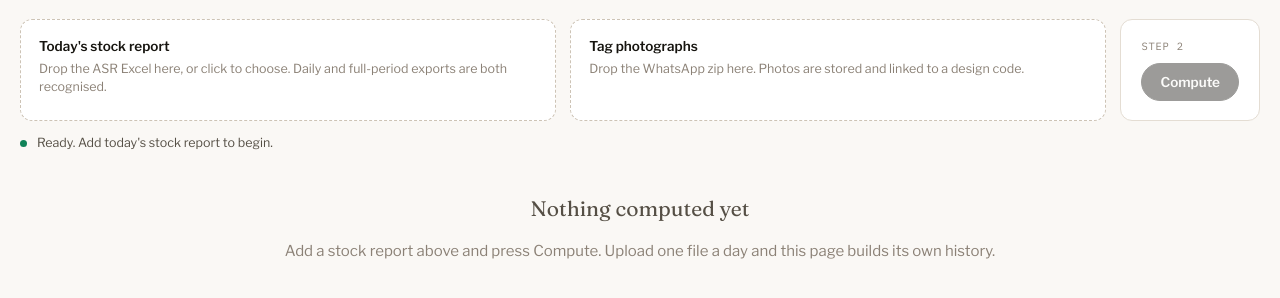
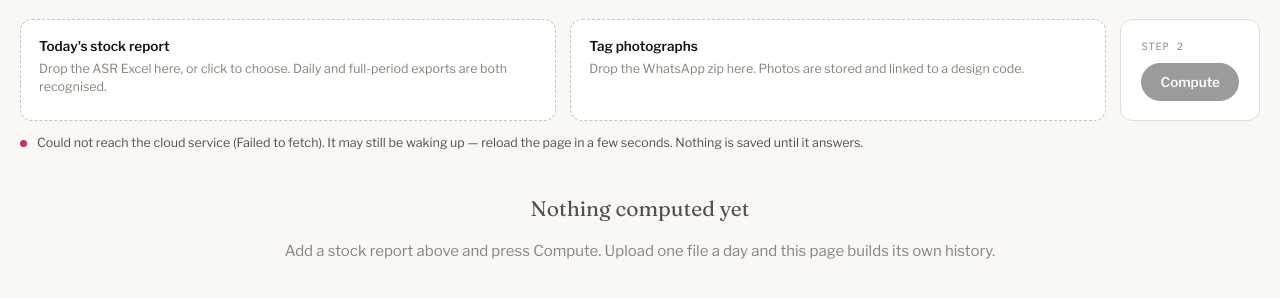
Before and after one commit to prdurgam-edu/stock-desk, a plain HTML site: page index.html in a window 1280 px wide. Shown: the part 64-362 px from the top of the page. Drawn offline with nearby package versions, Linux system fonts and the light colour scheme; no server answers.

Commit message:
Point the page at the deployed cloud service

```diff
--- a/index.html
+++ b/index.html
@@ -30,7 +30,7 @@ window.NARSINGH_CONFIG = {
   // Set: tags are read in Google Cloud and every file and the history are kept
   // there, so any computer opening this page sees the same dashboard.
   // Empty: everything happens in this browser, as before.
-  api: "",
+  api: "https://stock-desk-api-jgfr5erpxq-el.a.run.app",
 
   // Reading tags in the browser: PaddleOCR's PP-OCRv4 models, used when api is
   // empty, or if the cloud service cannot be reached. Keep the ocr/ folder
```
